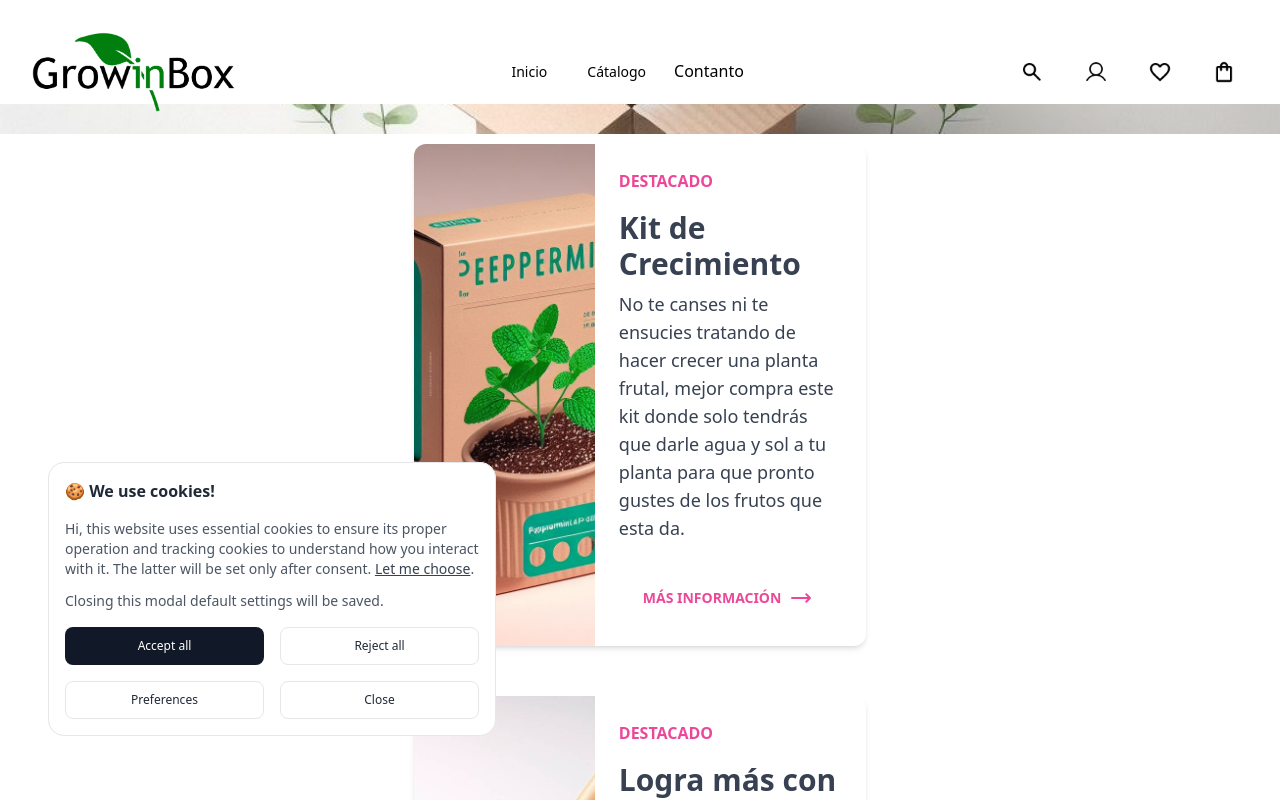
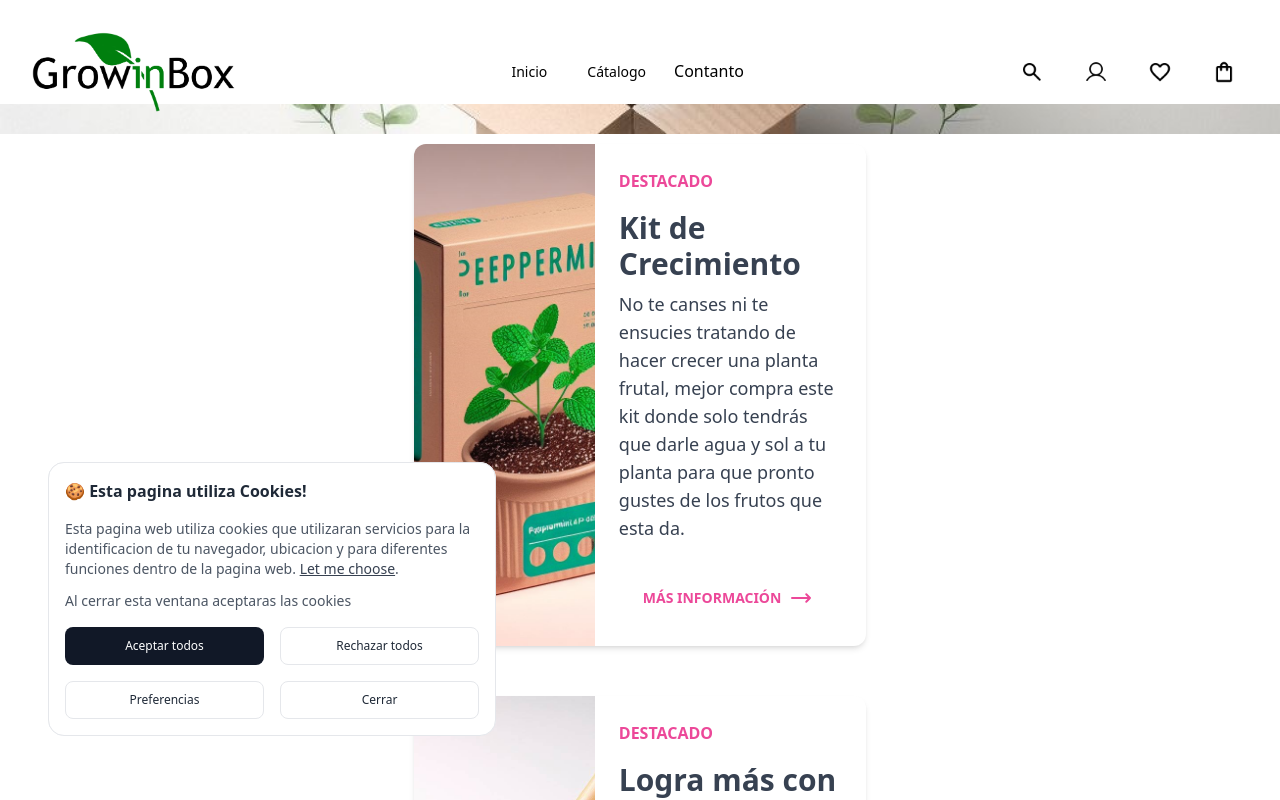
Before and after one commit to lfuentes-xd/Negocios2023-GrowInBox, a Vue app: page / in a window 1280 px wide. Shown: the top 800 px of the page. Built offline with nearby package versions, Linux system fonts and the light colour scheme.

Commit message:
Cookies pt 3

```diff
--- a/src/App.vue
+++ b/src/App.vue
@@ -74,27 +74,27 @@
 
   <!-- component -->
   <section class="fixed max-w-md p-4 mx-auto bg-white border border-gray-200 dark:bg-gray-800 left-12 bottom-16 dark:border-gray-700 rounded-2xl">
-    <h2 class="font-semibold text-gray-800 dark:text-white">🍪 We use cookies!</h2>
+    <h2 class="font-semibold text-gray-800 dark:text-white">🍪 Esta pagina utiliza Cookies!</h2>
 
-    <p class="mt-4 text-sm text-gray-600 dark:text-gray-300">Hi, this website uses essential cookies to ensure its proper operation and tracking cookies to understand how you interact with it. The latter will be set only after consent. <a href="#" class="font-medium text-gray-700 underline transition-colors duration-300 dark:hover:text-blue-400 dark:text-white hover:text-blue-500">Let me choose</a>. </p>
+    <p class="mt-4 text-sm text-gray-600 dark:text-gray-300">Esta pagina web utiliza cookies que utilizaran servicios para la identificacion de tu navegador, ubicacion y para diferentes funciones dentro de la pagina web. <a href="#" class="font-medium text-gray-700 underline transition-colors duration-300 dark:hover:text-blue-400 dark:text-white hover:text-blue-500">Let me choose</a>. </p>
 
-    <p class="mt-3 text-sm text-gray-600 dark:text-gray-300">Closing this modal default settings will be saved.</p>
+    <p class="mt-3 text-sm text-gray-600 dark:text-gray-300">Al cerrar esta ventana aceptaras las cookies</p>
 
     <div class="grid grid-cols-2 gap-4 mt-4 shrink-0">
         <button class=" text-xs bg-gray-900 font-medium rounded-lg hover:bg-gray-700 text-white px-4 py-2.5 duration-300 transition-colors focus:outline-none">
-            Accept all
+            Aceptar todos
+                  </button>
+
+        <button class=" text-xs border text-gray-800 hover:bg-gray-100 dark:border-gray-700 dark:text-white dark:hover:bg-gray-700 font-medium rounded-lg px-4 py-2.5 duration-300 transition-colors focus:outline-none">
+            Rechazar todos
         </button>
 
         <button class=" text-xs border text-gray-800 hover:bg-gray-100 dark:border-gray-700 dark:text-white dark:hover:bg-gray-700 font-medium rounded-lg px-4 py-2.5 duration-300 transition-colors focus:outline-none">
-            Reject all
+            Preferencias
         </button>
 
         <button class=" text-xs border text-gray-800 hover:bg-gray-100 dark:border-gray-700 dark:text-white dark:hover:bg-gray-700 font-medium rounded-lg px-4 py-2.5 duration-300 transition-colors focus:outline-none">
-            Preferences
-        </button>
-
-        <button class=" text-xs border text-gray-800 hover:bg-gray-100 dark:border-gray-700 dark:text-white dark:hover:bg-gray-700 font-medium rounded-lg px-4 py-2.5 duration-300 transition-colors focus:outline-none">
-            Close
+            Cerrar
         </button>
     </div>
 </section>
```
